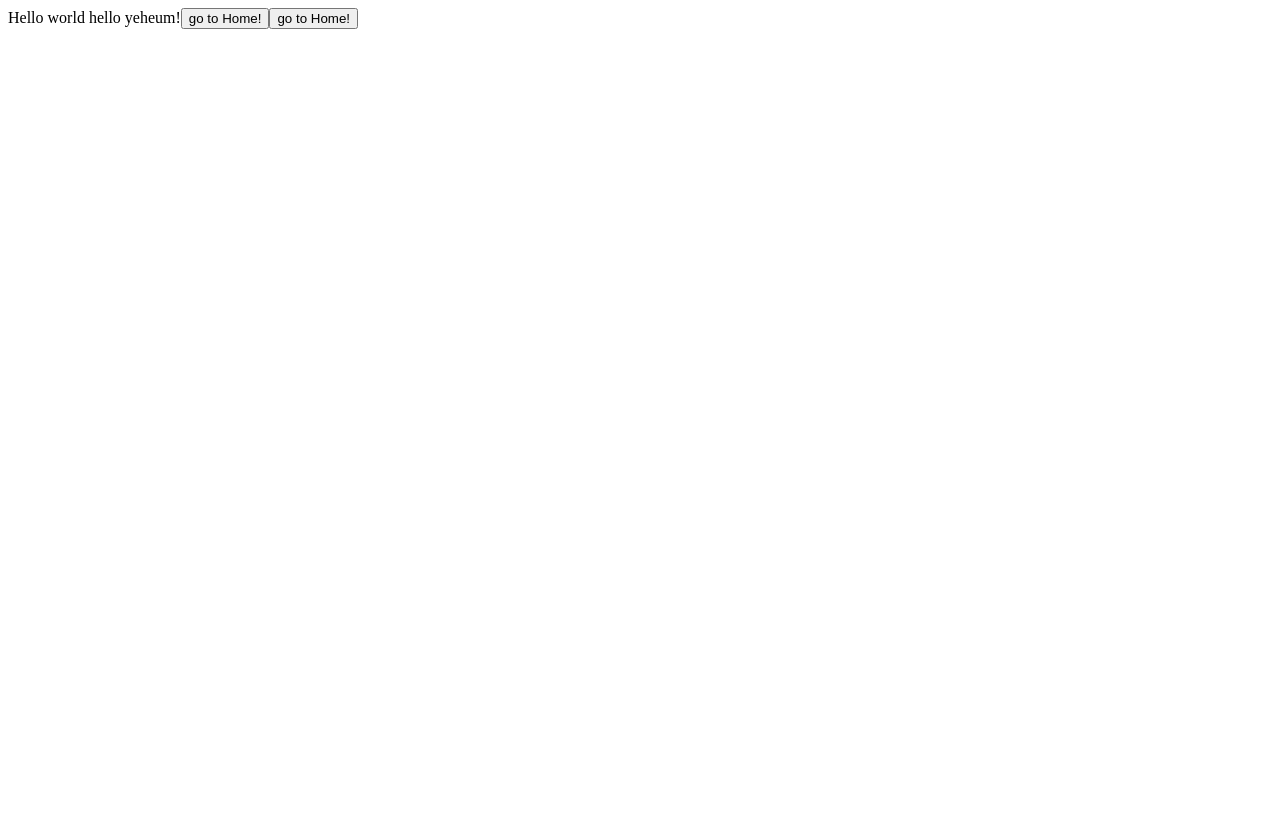
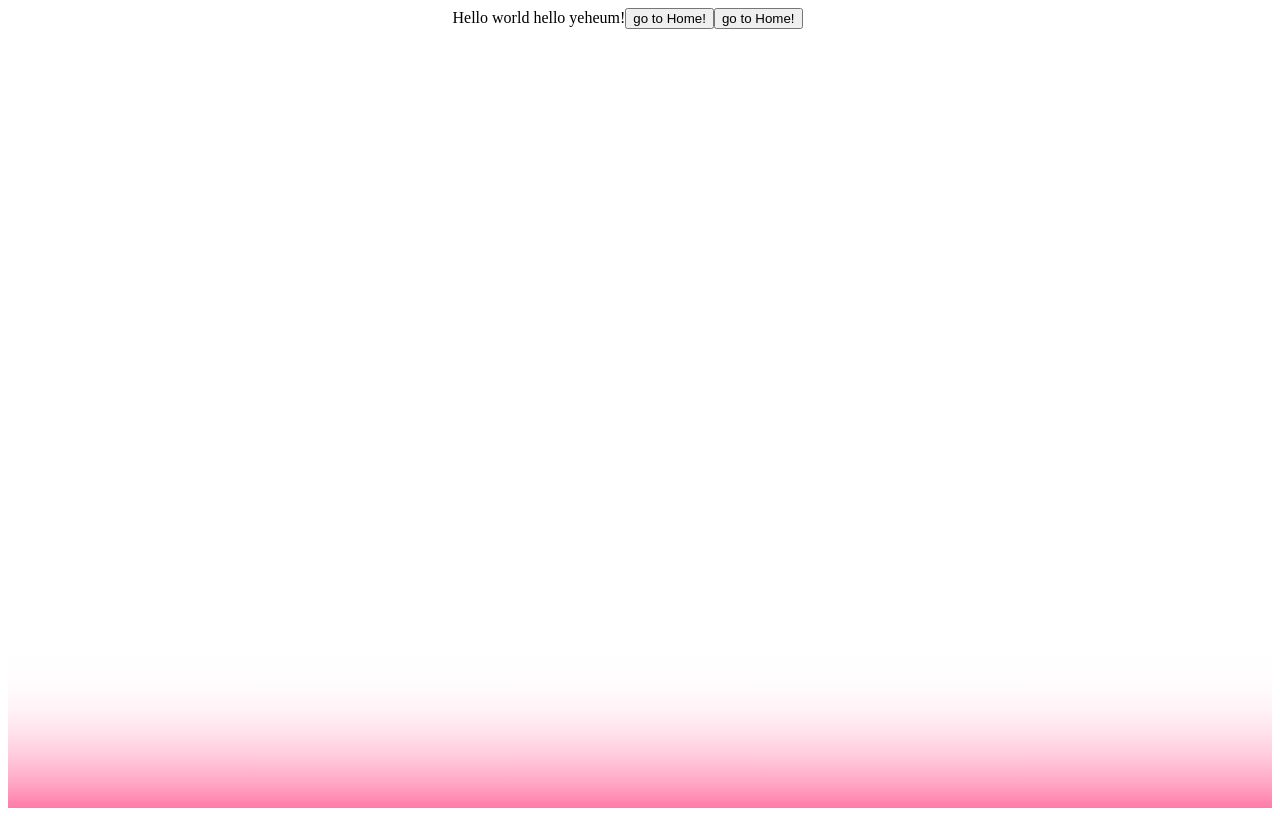
Before and after one commit to cyheum/forour-frontend, a Next.js app: page / in a window 1280 px wide. Built offline with nearby package versions, Linux system fonts and the light colour scheme; no server answers.

Commit message:
[ENH] : 배경 그라디언트 + 위치 (#2)

```diff
--- a/pages/_app.tsx
+++ b/pages/_app.tsx
@@ -1,10 +1,50 @@
 import { RecoilRoot } from 'recoil';
+import styled from 'styled-components';
 import { AppProps } from 'next/app';
+
+const _STDComponent = styled.div`
+  position: relative;
+  min-height: 100vh;
+`;
+
+const _STDBackground = styled.div`
+  position: absolute;
+  bottom: 0;
+  z-index: -1;
+  width: 100%;
+  height: 9.875rem;
+  object-fit: contain;
+  background-repeat: no-repeat;
+  background-size: 9.875rem 10rem;
+  background-position: center bottom;
+  background: linear-gradient(
+    to bottom,
+    rgba(255, 255, 255, 0) 0%,
+    rgba(255, 251, 252, 0.7) 20%,
+    rgba(255, 241, 245, 0.9) 38%,
+    #ffdfea 54%,
+    #ffc7da 69%,
+    #ffa7c5 84%,
+    #ff81ac 98%,
+    #ff7ba8 100%,
+    #ff7ba8 100%
+  );
+`;
+
+const _STDContainer = styled.div`
+  max-width: 23.4375rem;
+  margin: 0 auto;
+`;
 
 function MyApp({ Component, pageProps }: AppProps) {
   return (
     <RecoilRoot>
-      <Component {...pageProps} />
+      <_STDComponent>
+        <_STDContainer>
+          <Component {...pageProps} />
+        </_STDContainer>
+        <_STDBackground />
+      </_STDComponent>
     </RecoilRoot>
   );
 }
--- a/pages/index.tsx
+++ b/pages/index.tsx
@@ -2,10 +2,11 @@ import React, { useEffect } from 'react';
 import { useRouter } from 'next/router';
 import { useRecoilState } from 'recoil';
 import { test } from 'app/store/main';
-import {GetQuestionControllerImpl} from "app/controller/controllers"
-import Question from "app/model/api/QuestionApiImpl"
+import { GetQuestionControllerImpl } from 'app/controller/controllers';
+import { Spinner } from 'app/view/components';
+import Question from 'app/model/api/QuestionApiImpl';
 
-const main = new GetQuestionControllerImpl(Question.prototype).execute()
+const main = new GetQuestionControllerImpl(Question.prototype).execute();
 
 const Main = () => {
   const router = useRouter();
@@ -13,16 +14,17 @@ const Main = () => {
 
   useEffect(() => {
     main.then((res) => {
-      console.log(res)
-      return res
-    })
-  },[])
+      console.log(res);
+      return res;
+    });
+  }, []);
 
   return (
     <div>
       Hello world {state}
       <button onClick={() => setState('hello gw yh')}> go to Home!</button>
       <button onClick={() => router.push('/Home')}> go to Home!</button>
+      <Spinner />
     </div>
   );
 };
--- /dev/null
+++ b/src/app/view/components/Spinner.tsx
@@ -0,0 +1,22 @@
+import React from 'react';
+import styled from 'styled-components';
+
+const STDContainer = styled.div`
+  max-width: 23.4375rem;
+  height: 100%;
+
+  img {
+    width: 100%;
+    object-fit: contain;
+  }
+`;
+
+const Spinner = () => {
+  return (
+    <STDContainer>
+      <img alt="로더 gif" src="/12345.gif" />{' '}
+    </STDContainer>
+  );
+};
+
+export default Spinner;
--- a/src/app/view/components/index.ts
+++ b/src/app/view/components/index.ts
@@ -1,3 +1,3 @@
-export const a = () => {
-    console.log("")
-}
+import Spinner from './Spinner';
+
+export { Spinner };
```
Also changed, not shown: src/app/controller/controllers/GetQuestionControllerImpl.ts (+14 -16 lines), next-env.d.ts, public/12345.gif (added).
